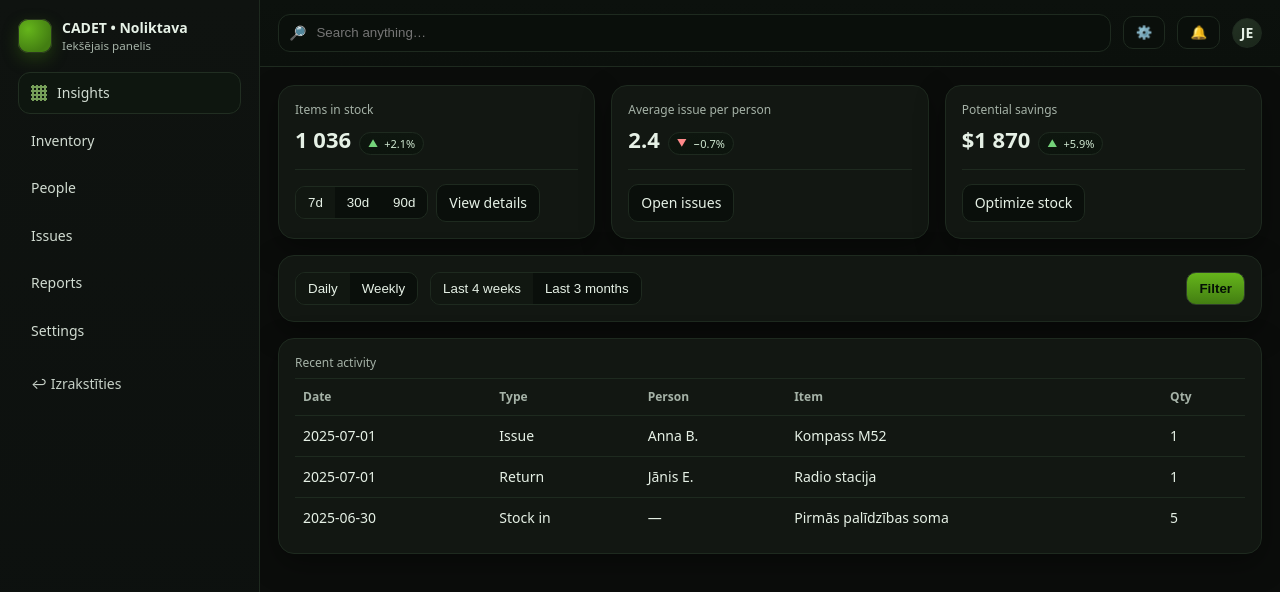
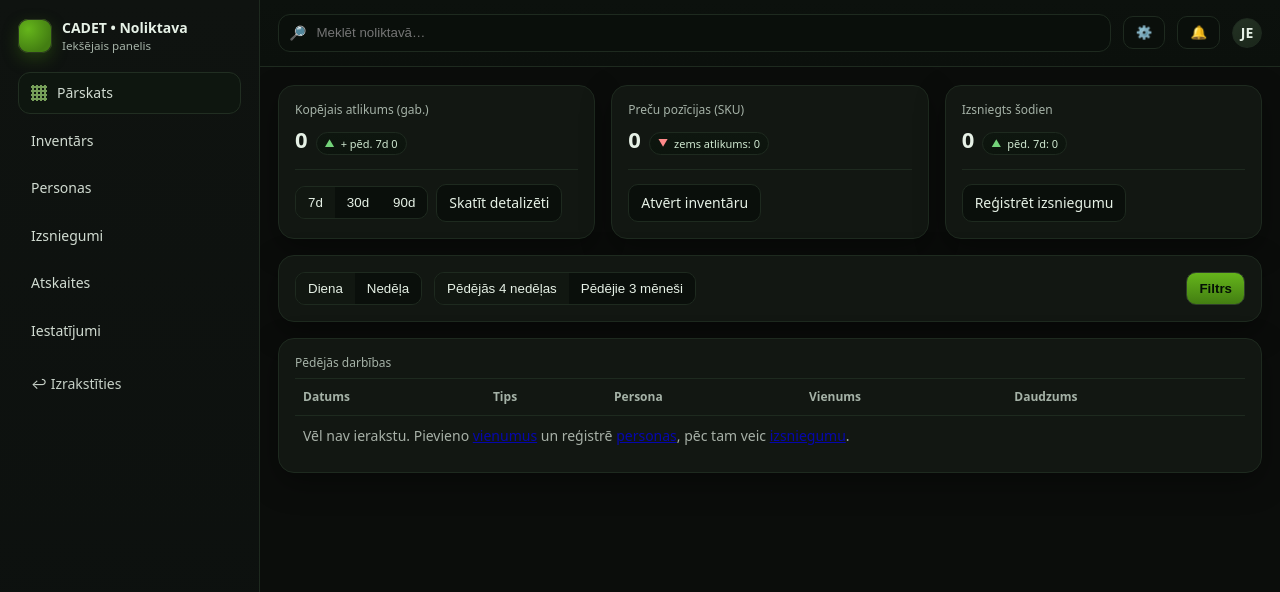
Before and after one commit to JanisEglis/invent, a Next.js app: page / in a window 1280 px wide. Shown: the top 592 px of the page. Built offline with nearby package versions, Linux system fonts and the light colour scheme.

Commit message:
index.tsx

```diff
--- a/pages/index.tsx
+++ b/pages/index.tsx
@@ -1,8 +1,41 @@
 import Link from 'next/link';
-import { useState } from 'react';
+import { useEffect, useMemo, useState } from 'react';
+
+type Item   = { id:string; nosaukums:string; skaits:number; vieniba:string; vieta:string };
+type Person = { id:string; vards:string;   uzvards:string;   tips:string };
+type Issue  = { id:string; personId:string; itemId:string; qty:number; ts:number };
 
 export default function Dashboard(){
+  // ─── Ielādējam demo datus no localStorage (te darbojas ar tavām /inventars, /personas, /izsniegumi lapām) ───
+  const [inv, setInv]   = useState<Item[]>([]);
+  const [per, setPer]   = useState<Person[]>([]);
+  const [log, setLog]   = useState<Issue[]>([]);
   const [period, setPeriod] = useState<'daily'|'weekly'>('daily');
+  const LOW = 3; // zema atlikuma robeža
+
+  useEffect(()=>{
+    if (typeof window === 'undefined') return;
+    const i = localStorage.getItem('inventars');   if(i) setInv(JSON.parse(i));
+    const p = localStorage.getItem('personas');    if(p) setPer(JSON.parse(p));
+    const l = localStorage.getItem('izsniegumi');  if(l) setLog(JSON.parse(l));
+  },[]);
+
+  // ─── KPI aprēķini ───
+  const now = new Date();
+  const startOfToday = new Date(now.getFullYear(), now.getMonth(), now.getDate()).getTime();
+  const last7 = now.getTime() - 7*24*60*60*1000;
+
+  const totalSKU  = inv.length;
+  const totalQty  = inv.reduce((a,b)=>a+(Number(b.skaits)||0),0);
+  const lowStock  = inv.filter(x => (Number(x.skaits)||0) <= LOW).length;
+  const issuedTodayQty = log.filter(e=>e.ts>=startOfToday).reduce((a,b)=>a+b.qty,0);
+  const issued7dQty    = log.filter(e=>e.ts>=last7).reduce((a,b)=>a+b.qty,0);
+
+  const recent = useMemo(()=>log.slice().sort((a,b)=>b.ts-a.ts).slice(0,10),[log]);
+  const pName  = (id:string)=>{ const p = per.find(x=>x.id===id); return p ? `${p.vards} ${p.uzvards}` : '—'; };
+  const iName  = (id:string)=>{ const i = inv.find(x=>x.id===id); return i ? i.nosaukums : '—'; };
+
+  const fmtDate = (ts:number) => new Date(ts).toLocaleString('lv-LV');
 
   return (
     <div className="layout">
@@ -17,12 +50,12 @@ export default function Dashboard(){
         </div>
 
         <nav className="nav">
-          <Link href="/" className="active"><span className="icon dots" /> Insights</Link>
-          <Link href="/inventars">Inventory</Link>
-          <Link href="/personas">People</Link>
-          <Link href="/izsniegumi">Issues</Link>
-          <a href="#" onClick={e=>e.preventDefault()}>Reports</a>
-          <a href="#" onClick={e=>e.preventDefault()}>Settings</a>
+          <Link href="/" className="active"><span className="icon dots" /> Pārskats</Link>
+          <Link href="/inventars">Inventārs</Link>
+          <Link href="/personas">Personas</Link>
+          <Link href="/izsniegumi">Izsniegumi</Link>
+          <a href="#" onClick={e=>e.preventDefault()}>Atskaites</a>
+          <a href="#" onClick={e=>e.preventDefault()}>Iestatījumi</a>
           <a href="/api/logout" style={{marginTop:6,opacity:.85}}>↩ Izrakstīties</a>
         </nav>
       </aside>
@@ -33,84 +66,94 @@ export default function Dashboard(){
         <div className="topbar">
           <div className="search">
             <span>🔎</span>
-            <input placeholder="Search anything…" />
+            <input placeholder="Meklēt noliktavā…" />
           </div>
-          <button className="btn">⚙️</button>
-          <button className="btn">🔔</button>
+          <button className="btn" title="Iestatījumi">⚙️</button>
+          <button className="btn" title="Paziņojumi">🔔</button>
           <div className="avatar">JE</div>
         </div>
 
         {/* Content */}
         <div className="container">
-          {/* KPI cards */}
           <div className="cards">
+            {/* Kopējais atlikums (gab.) */}
             <div className="card cols-4">
-              <div className="label">Items in stock</div>
+              <div className="label">Kopējais atlikums (gab.)</div>
               <div className="kpi">
-                <div className="value">1 036</div>
-                <span className="pill up">+2.1%</span>
+                <div className="value">{totalQty.toLocaleString('lv-LV')}</div>
+                <span className="pill up">+ pēd. 7d {issued7dQty.toLocaleString('lv-LV')}</span>
               </div>
               <div className="hr" />
               <div className="actions">
-                <div className="segment" role="tablist" aria-label="forecast">
-                  <button className="active" onClick={()=>{}}>7d</button>
-                  <button onClick={()=>{}}>30d</button>
-                  <button onClick={()=>{}}>90d</button>
+                <div className="segment" role="tablist" aria-label="prognoze">
+                  <button className="active">7d</button>
+                  <button>30d</button>
+                  <button>90d</button>
                 </div>
-                <a className="btn" href="#" onClick={e=>e.preventDefault()}>View details</a>
+                <Link className="btn" href="/inventars">Skatīt detalizēti</Link>
               </div>
             </div>
 
+            {/* SKU skaits un zemais atlikums */}
             <div className="card cols-4">
-              <div className="label">Average issue per person</div>
+              <div className="label">Preču pozīcijas (SKU)</div>
               <div className="kpi">
-                <div className="value">2.4</div>
-                <span className="pill down">−0.7%</span>
+                <div className="value">{totalSKU}</div>
+                <span className="pill down">zems atlikums: {lowStock}</span>
               </div>
               <div className="hr" />
               <div className="actions">
-                <Link href="/izsniegumi" className="btn">Open issues</Link>
+                <Link href="/inventars" className="btn">Atvērt inventāru</Link>
               </div>
             </div>
 
+            {/* Izsniegts šodien */}
             <div className="card cols-4">
-              <div className="label">Potential savings</div>
+              <div className="label">Izsniegts šodien</div>
               <div className="kpi">
-                <div className="value">$1 870</div>
-                <span className="pill up">+5.9%</span>
+                <div className="value">{issuedTodayQty}</div>
+                <span className="pill up">pēd. 7d: {issued7dQty}</span>
               </div>
               <div className="hr" />
               <div className="actions">
-                <Link href="/inventars" className="btn">Optimize stock</Link>
+                <Link href="/izsniegumi" className="btn">Reģistrēt izsniegumu</Link>
               </div>
             </div>
 
-            {/* Filters row */}
+            {/* Filtri */}
             <div className="card cols-12" style={{display:'flex',justifyContent:'space-between',alignItems:'center'}}>
               <div className="actions" style={{gap:12}}>
-                <div className="segment" role="tablist" aria-label="timeframe">
-                  <button className={period==='daily'?'active':''} onClick={()=>setPeriod('daily')}>Daily</button>
-                  <button className={period==='weekly'?'active':''} onClick={()=>setPeriod('weekly')}>Weekly</button>
+                <div className="segment" role="tablist" aria-label="periods">
+                  <button className={period==='daily'?'active':''}  onClick={()=>setPeriod('daily')}>Diena</button>
+                  <button className={period==='weekly'?'active':''} onClick={()=>setPeriod('weekly')}>Nedēļa</button>
                 </div>
                 <div className="segment" role="tablist" aria-label="range">
-                  <button className="active">Last 4 weeks</button>
-                  <button>Last 3 months</button>
+                  <button className="active">Pēdējās 4 nedēļas</button>
+                  <button>Pēdējie 3 mēneši</button>
                 </div>
               </div>
-              <button className="btn primary">Filter</button>
+              <button className="btn primary">Filtrs</button>
             </div>
 
-            {/* Recent activity table (no chart) */}
+            {/* Pēdējās darbības */}
             <div className="card cols-12">
-              <div className="label">Recent activity</div>
+              <div className="label">Pēdējās darbības</div>
               <table className="table">
                 <thead>
-                  <tr><th>Date</th><th>Type</th><th>Person</th><th>Item</th><th>Qty</th></tr>
+                  <tr><th>Datums</th><th>Tips</th><th>Persona</th><th>Vienums</th><th>Daudzums</th></tr>
                 </thead>
                 <tbody>
-                  <tr><td>2025-07-01</td><td>Issue</td><td>Anna B.</td><td>Kompass M52</td><td>1</td></tr>
-                  <tr><td>2025-07-01</td><td>Return</td><td>Jānis E.</td><td>Radio stacija</td><td>1</td></tr>
-                  <tr><td>2025-06-30</td><td>Stock in</td><td>—</td><td>Pirmās palīdzības soma</td><td>5</td></tr>
+                  {recent.length ? recent.map(e=>(
+                    <tr key={e.id}>
+                      <td>{fmtDate(e.ts)}</td>
+                      <td>Izsniegts</td>
+                      <td>{pName(e.personId)}</td>
+                      <td>{iName(e.itemId)}</td>
+                      <td>{e.qty}</td>
+                    </tr>
+                  )) : (
+                    <tr><td colSpan={5} style={{opacity:.7}}>Vēl nav ierakstu. Pievieno <Link href="/inventars">vienumus</Link> un reģistrē <Link href="/personas">personas</Link>, pēc tam veic <Link href="/izsniegumi">izsniegumu</Link>.</td></tr>
+                  )}
                 </tbody>
               </table>
             </div>
```
